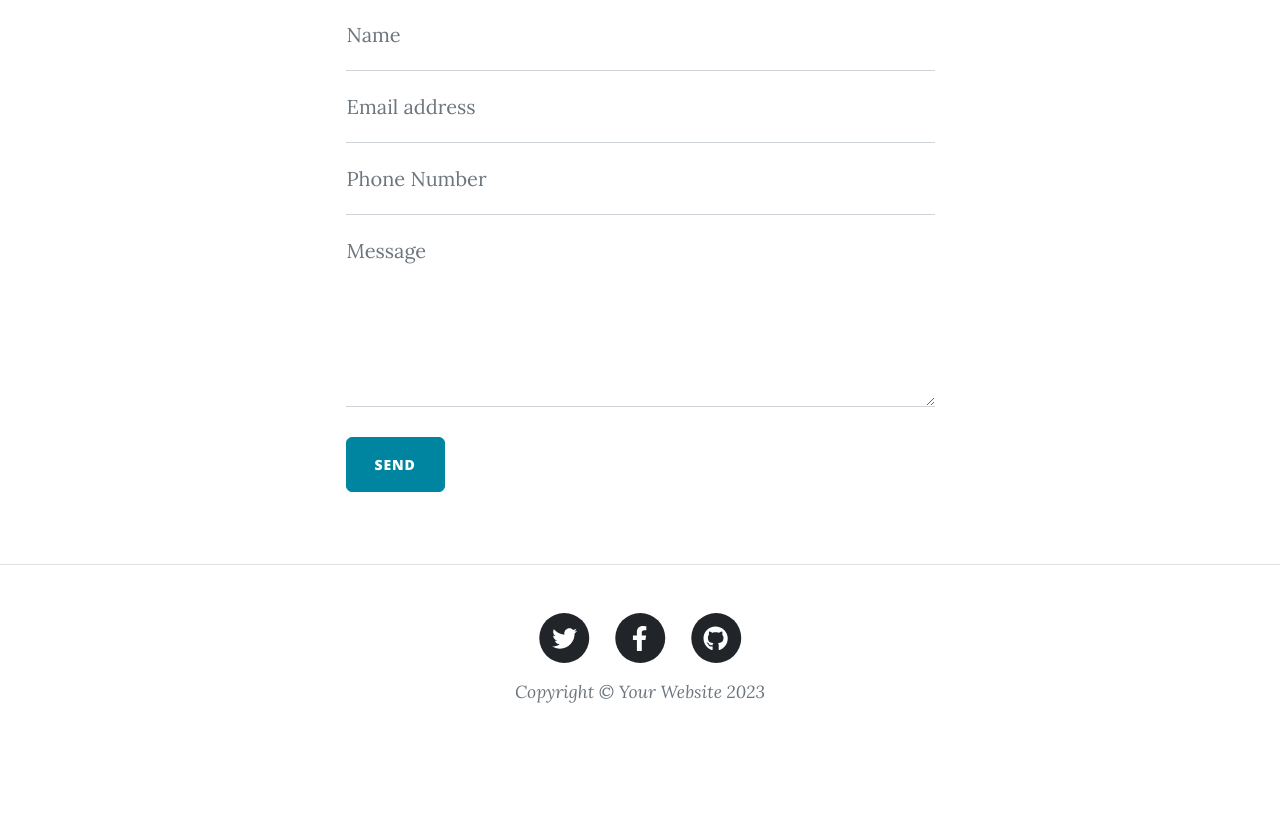
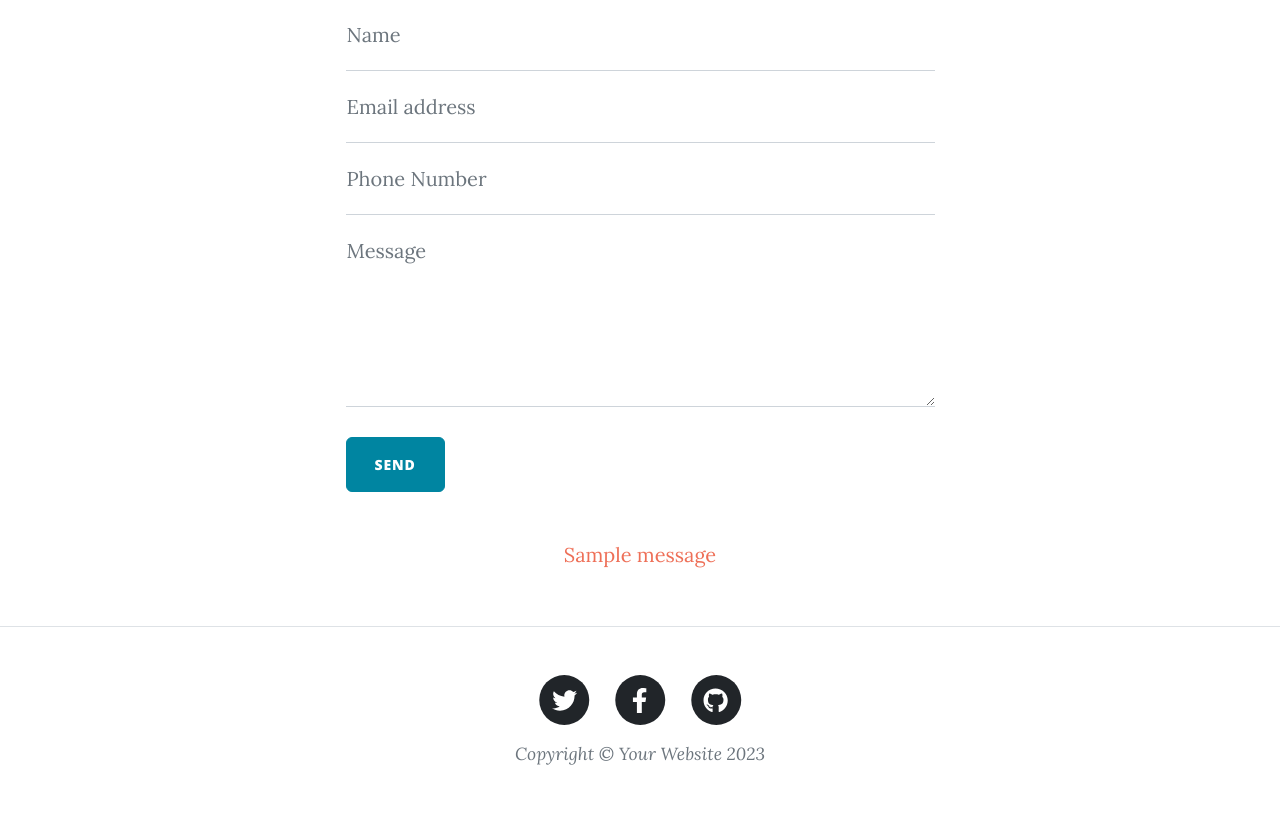
Before and after one commit to muhammad-guluzade/BlogWebsite, a Flask app: template templates/contact.html in a window 1280 px wide. Shown: the part 721-1537 px from the top of the page. Before the commit the page ends 1424 px from the top, so only its background shows below. Run offline with Flask 3, Linux system fonts and the light colour scheme; the template is opened without the code that fills it, so the values that code supplies are empty; one stand-in notice (Sample message) is shown; some libraries are stand-ins or nearby versions.

Commit message:
Update contact.html

```diff
--- a/templates/contact.html
+++ b/templates/contact.html
@@ -92,6 +92,13 @@
             </button>
           </form>
         </div>
+        {% with messages = get_flashed_messages() %}
+        {% if messages %}
+        {% for message in messages %}
+        <p class="flash">{{ message }}</p>
+        {% endfor %}
+        {% endif %}
+        {% endwith %}
       </div>
     </div>
   </div>
```
